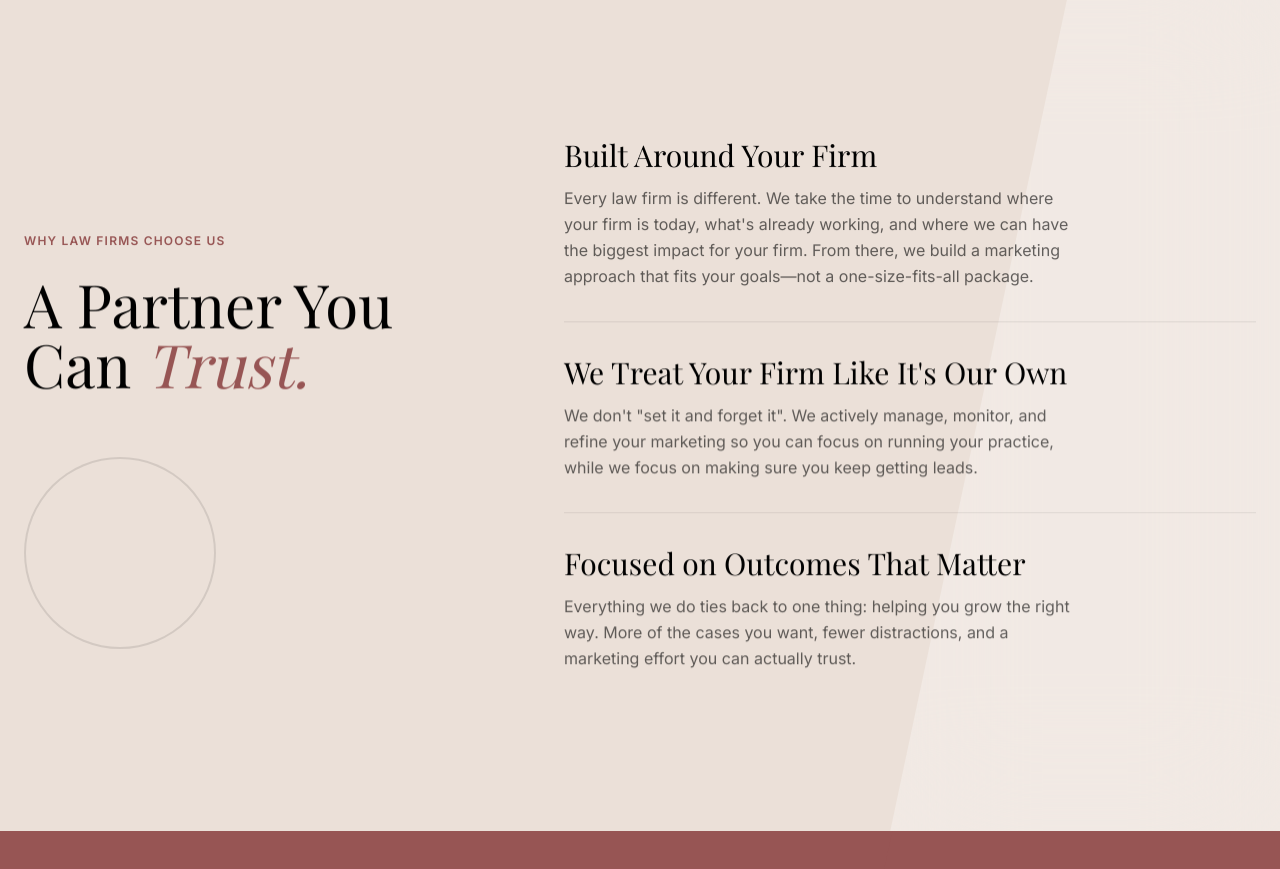
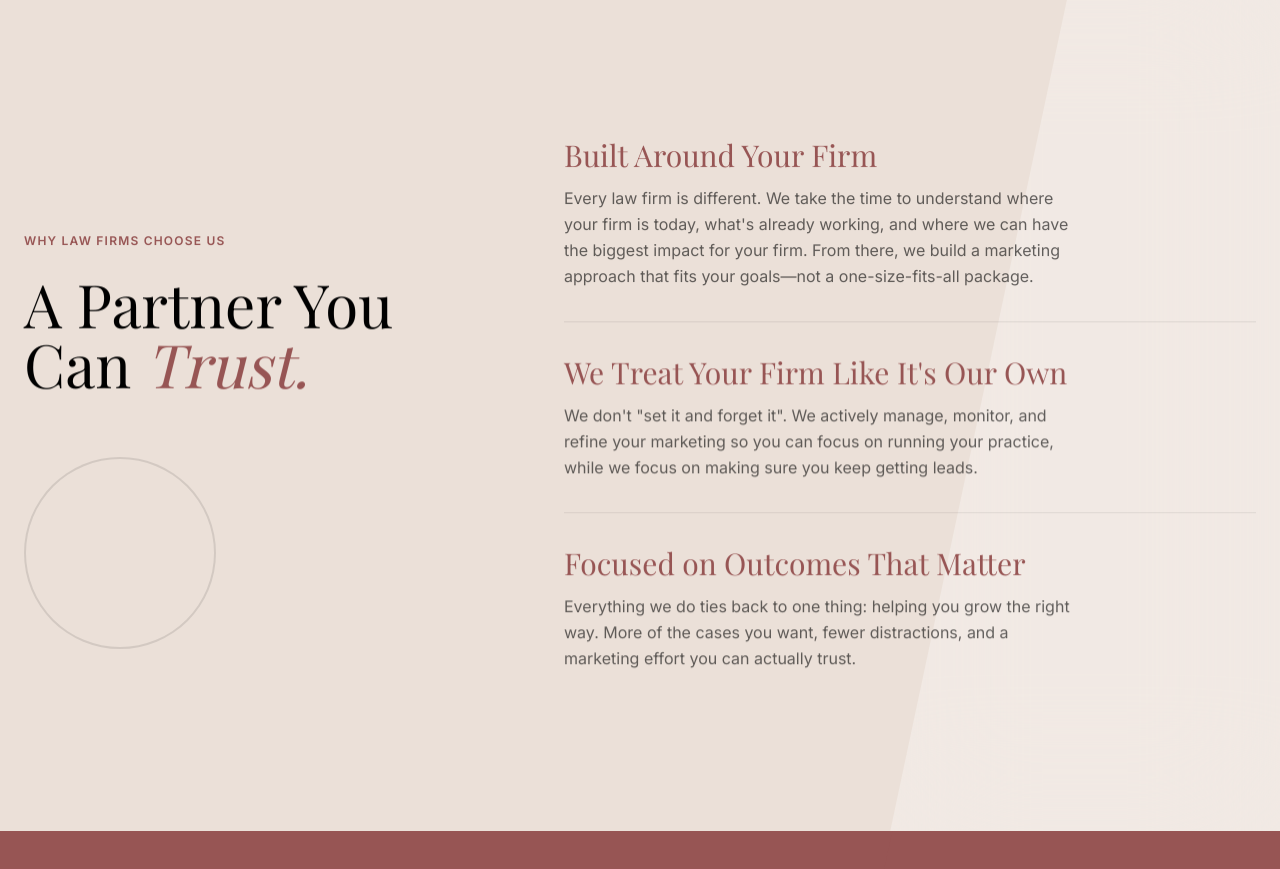
Before and after one commit to SocialEngagementGroup/marketing, a React (Vite) app: page / in a window 1280 px wide. Shown: the part 1520-2389 px from the top of the page. Built offline with nearby package versions, Linux system fonts and the light colour scheme; a web font is replaced by a local one.

Commit message:
style: Adjust service item title color and contact button hover effects.

```diff
--- a/components/Contact/index.tsx
+++ b/components/Contact/index.tsx
@@ -33,7 +33,7 @@ const Contact: React.FC = () => {
               href="https://calendly.com/itseg/segmeet"
               target="_blank"
               rel="noopener noreferrer"
-              className="inline-flex items-center gap-3 bg-white text-brand-black hover:bg-brand-beige px-10 py-5 text-sm font-bold tracking-widest uppercase transition-all duration-300 group shadow-2xl"
+              className="inline-flex items-center gap-3 bg-white text-brand-black hover:bg-brand-black hover:text-white px-10 py-5 text-sm font-bold tracking-widest uppercase transition-all duration-300 group shadow-2xl"
             >
               <Calendar className="w-5 h-5" />
               Schedule a Strategy Call
--- a/components/Services/ServiceItem.tsx
+++ b/components/Services/ServiceItem.tsx
@@ -13,7 +13,7 @@ const ServiceItem: React.FC<ServiceItemProps> = ({ title, desc, delay = 0 }) =>
     <Reveal delay={delay}>
       <div className="py-8 flex items-start gap-6">
         <div className="flex-grow">
-          <h3 className="text-2xl md:text-3xl font-serif mb-3 text-brand-black">
+          <h3 className="text-2xl md:text-3xl font-serif mb-3 text-brand-brick">
             {title}
           </h3>
           <p className="text-base leading-relaxed max-w-lg text-brand-black/60">
```
